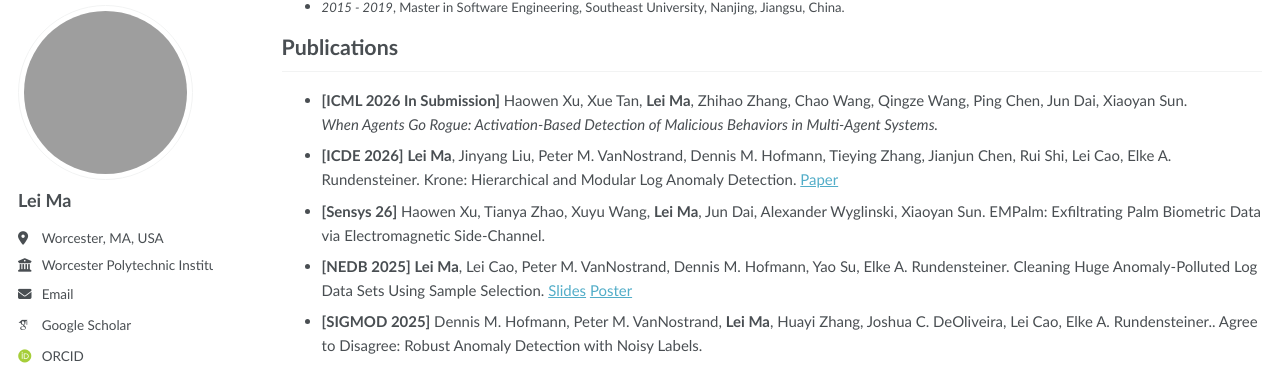
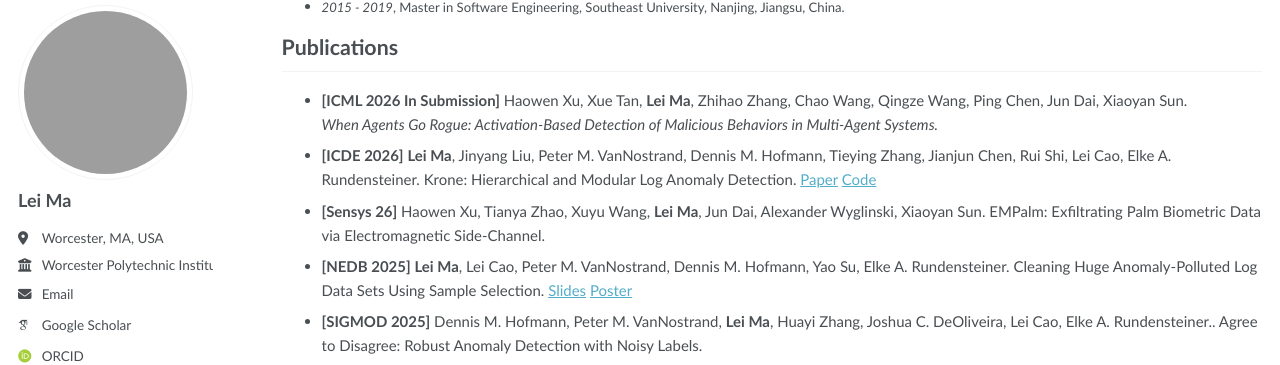
Before and after one commit to LeiMa0324/LeiMa0324.github.io, a Jekyll site: the page built from index.md, in a window 1280 px wide and 900 px high, scrolled down 925 px. Shown: the part 89-454 px from the top of the window. Built offline with Jekyll 4.4.1, drawn with Linux system fonts in a browser that asks for light colours; some web fonts are replaced; a script bundle is joined from its source files by our own code; library files that are not in the unit come from our copies.

Commit message:
Add code link to ICDE 2026 publication

```diff
--- a/index.md
+++ b/index.md
@@ -42,7 +42,7 @@
 
 - **[ICML 2026 In Submission]** Haowen Xu, Xue Tan, **Lei Ma**, Zhihao Zhang, Chao Wang, Qingze Wang, Ping Chen, Jun Dai, Xiaoyan Sun.
   *When Agents Go Rogue: Activation-Based Detection of Malicious Behaviors in Multi-Agent Systems.*
-- **[ICDE 2026]** **Lei Ma**, Jinyang Liu, Peter M. VanNostrand, Dennis M. Hofmann, Tieying Zhang, Jianjun Chen, Rui Shi, Lei Cao, Elke A. Rundensteiner. Krone: Hierarchical and Modular Log Anomaly Detection. [Paper](https://arxiv.org/pdf/2602.07303)
+- **[ICDE 2026]** **Lei Ma**, Jinyang Liu, Peter M. VanNostrand, Dennis M. Hofmann, Tieying Zhang, Jianjun Chen, Rui Shi, Lei Cao, Elke A. Rundensteiner. Krone: Hierarchical and Modular Log Anomaly Detection. [Paper](https://arxiv.org/pdf/2602.07303) [Code](https://github.com/LeiMa0324/Krone_official)
 - **[Sensys 26]** Haowen Xu, Tianya Zhao, Xuyu Wang, **Lei Ma**, Jun Dai, Alexander Wyglinski, Xiaoyan Sun. EMPalm: Exfiltrating Palm Biometric Data via Electromagnetic Side-Channel.
 - **[NEDB 2025]** **Lei Ma**, Lei Cao, Peter M. VanNostrand, Dennis M. Hofmann, Yao Su, Elke A. Rundensteiner. Cleaning Huge Anomaly-Polluted Log Data Sets Using Sample Selection. [Slides](https://nedbday.github.io/2025/download/slides/Pluto_NEDB_slides.pdf) [Poster](https://nedbday.github.io/2025/download/posters/pluto_24x36_poster.pdf)
 - **[SIGMOD 2025]** Dennis M. Hofmann, Peter M. VanNostrand, **Lei Ma**, Huayi Zhang, Joshua C. DeOliveira, Lei Cao, Elke A. Rundensteiner.. Agree to Disagree: Robust Anomaly Detection with Noisy Labels.
```
